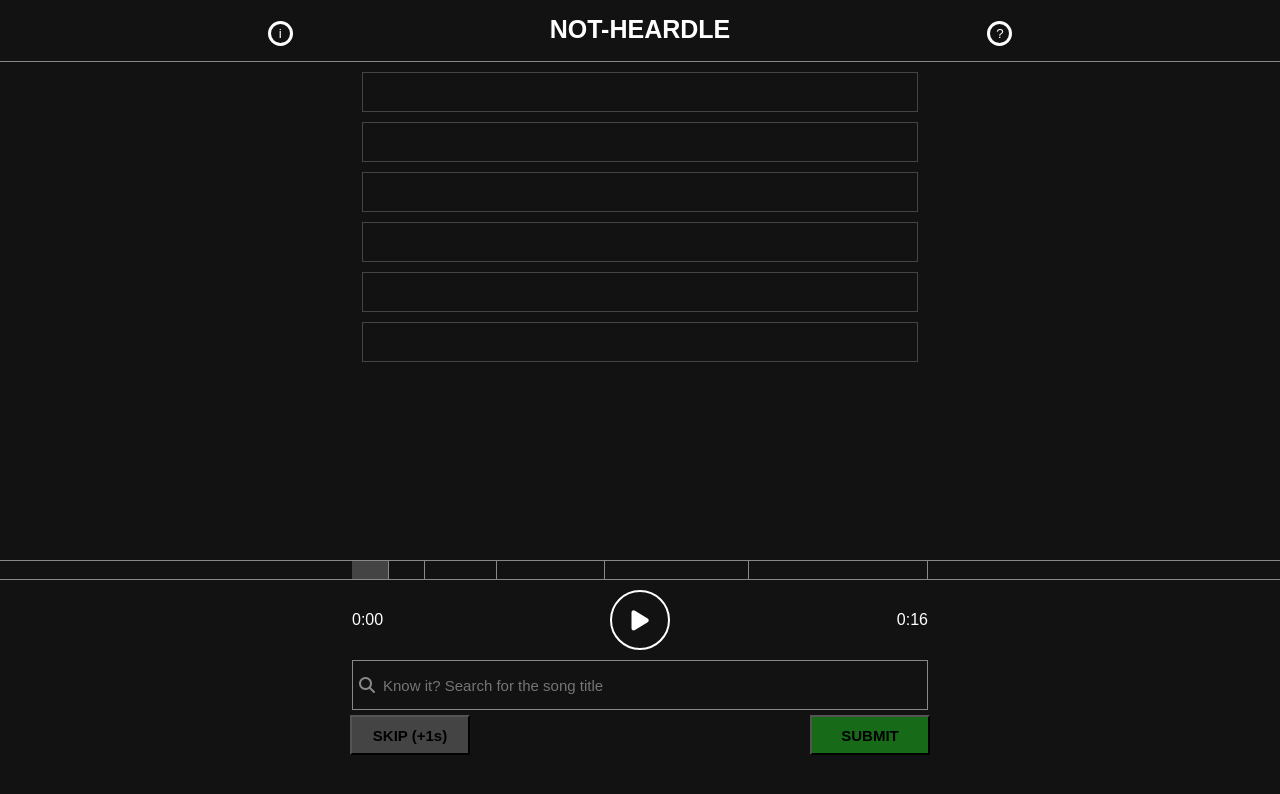
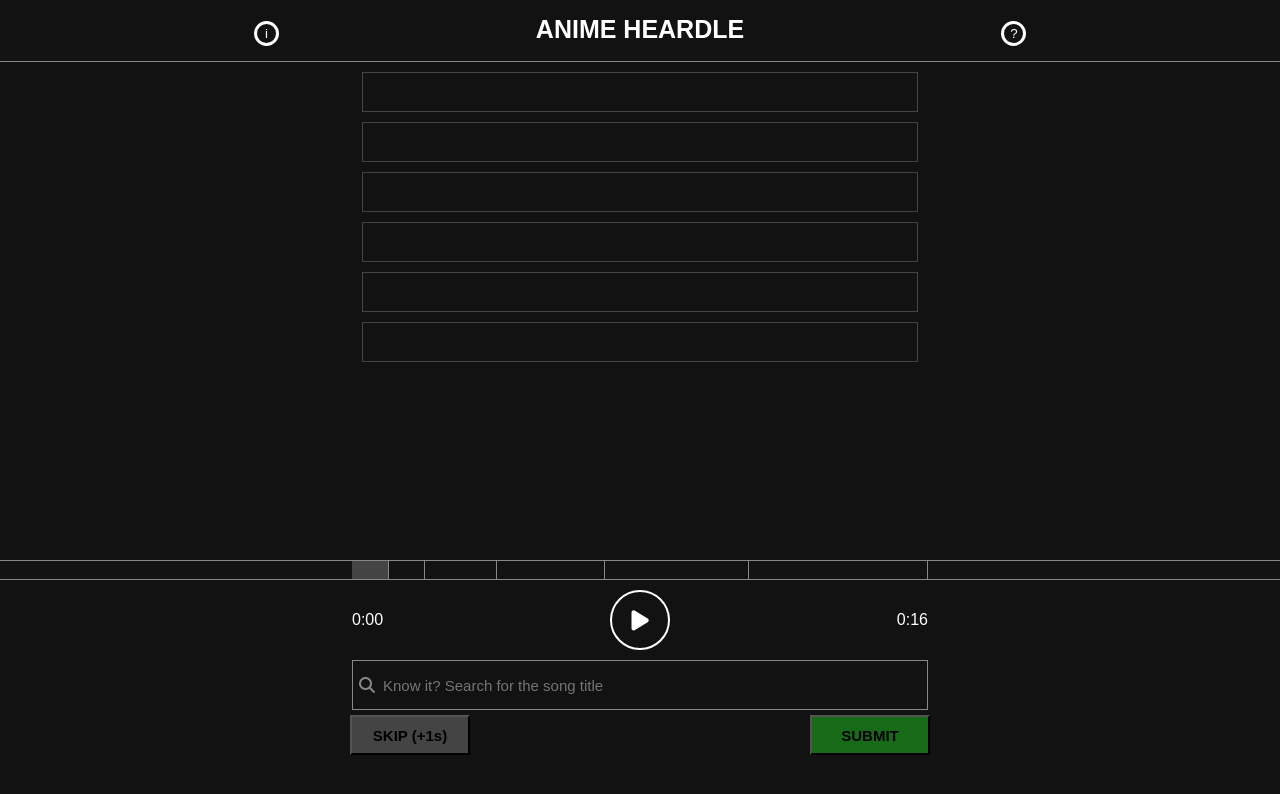
Before and after one commit to Zyreal/Anime-Quiz, a plain HTML site: page anime heardle/index.html in a window 1280 px wide. Drawn offline with Linux system fonts and the light colour scheme.

Commit message:
Update index.html

```diff
--- a/anime heardle/index.html
+++ b/anime heardle/index.html
@@ -11,7 +11,7 @@
     <div class="title-head">
       <ul class="head-list">
         <li><button id="about">i</button></li>
-        <li><label>NOT-HEARDLE</label></li>
+        <li><label>ANIME HEARDLE</label></li>
         <li><button id="information">?</button></li>
       </ul>
     </div>
```
